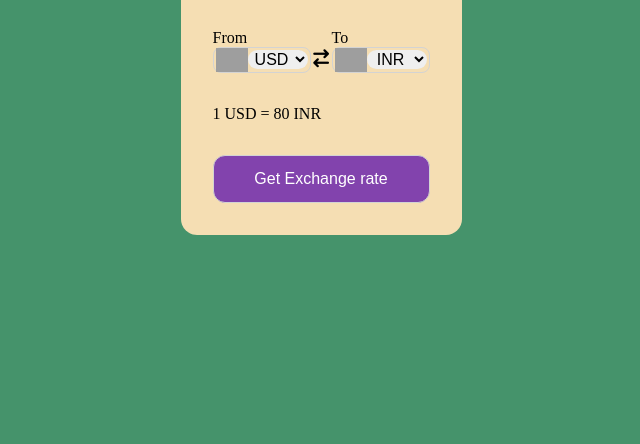
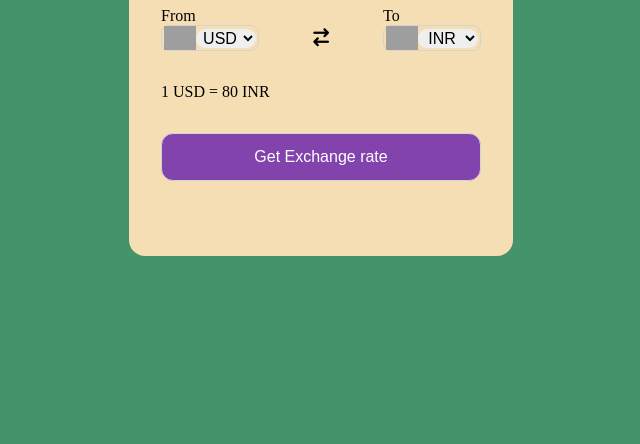
Before and after one commit to SumanSwain001/Currency_Converter, a plain HTML site: page index.html in a window 1280 px wide. Shown: the part 356-800 px from the top of the page, without its empty margins (319-959 px from the left). Drawn offline with Linux system fonts and the light colour scheme; no server answers; grey boxes are pictures that could not be loaded.

Commit message:
changes in heigth of container

```diff
--- a/style.css
+++ b/style.css
@@ -14,8 +14,8 @@ body {
 .container {
     background-color: wheat;
     padding: 2rem;
-    max-height: 45vh;
-    max-width: 40vh;
+    min-height: 45vh;
+    min-width: 40vh;
     border-radius: 1rem;
 }
 
```
